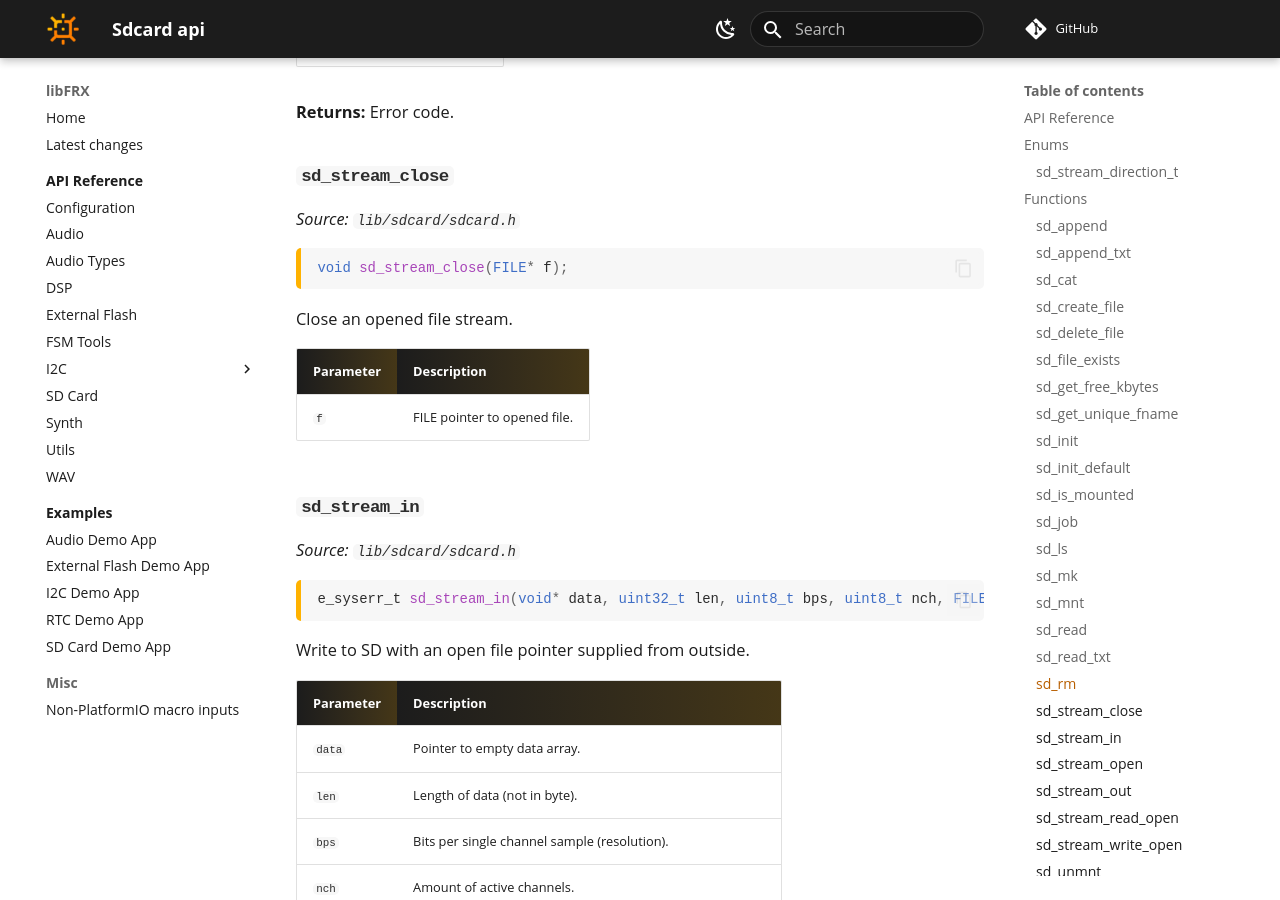
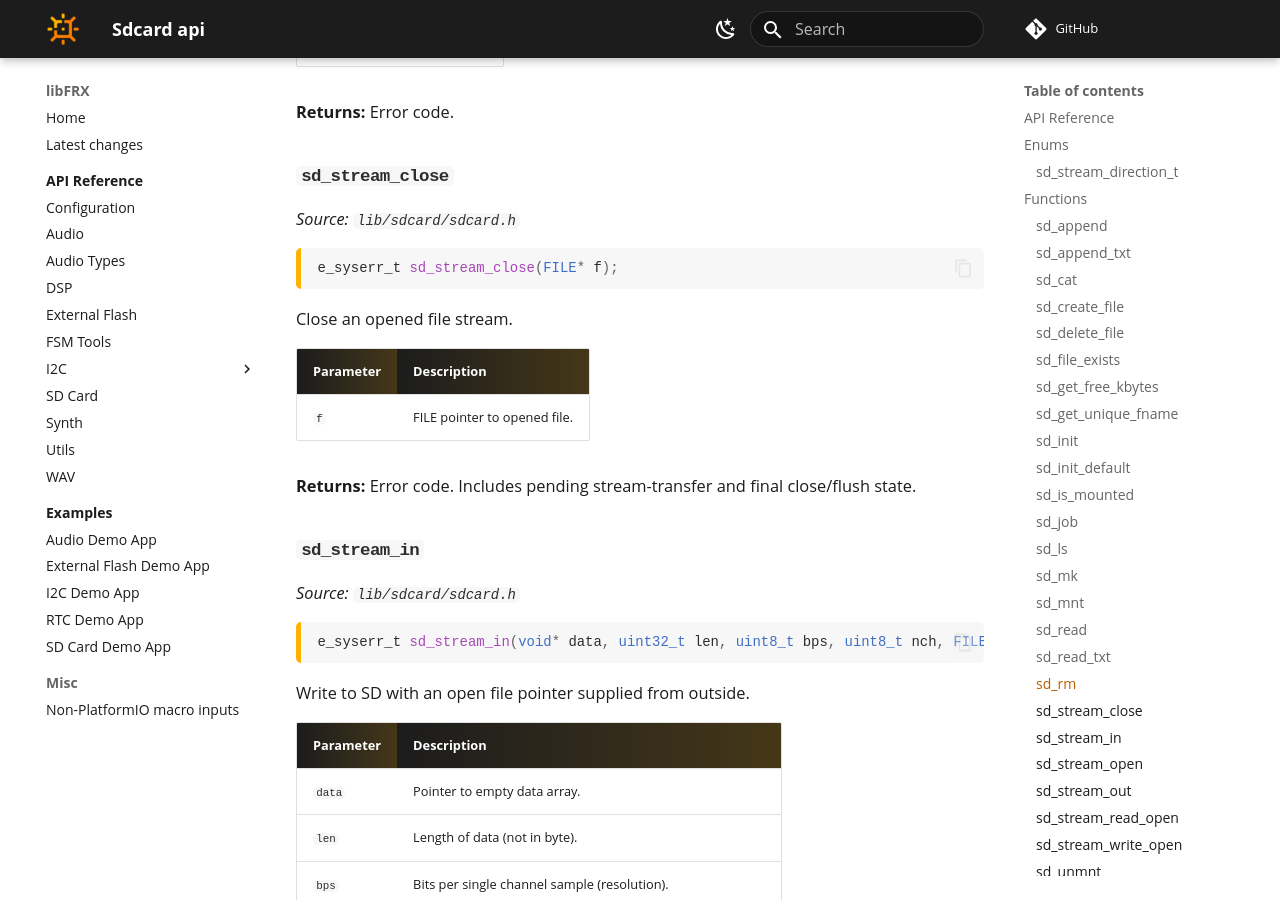
Before and after one commit to jesdev-io/libFRX, an MkDocs documentation site: the page built from docs/reference/generated/sdcard_api.md, in a window 1280 px wide and 900 px high, scrolled down 8350 px. Built offline with MkDocs 1.6.1 and Material for MkDocs 9.7.7, drawn with Linux system fonts in a browser that asks for light colours; some web fonts are replaced; comment, search, counter and statistics services are not loaded.

Commit message:
fix: document new error return

````diff
--- a/docs/reference/generated/sdcard_api.md
+++ b/docs/reference/generated/sdcard_api.md
@@ -336,7 +336,7 @@ Remove a file.
 _Source: `lib/sdcard/sdcard.h`_
 
 ```cpp
-void sd_stream_close(FILE* f);
+e_syserr_t sd_stream_close(FILE* f);
 ```
 
 Close an opened file stream.
@@ -344,6 +344,8 @@ Close an opened file stream.
 | Parameter | Description |
 |---|---|
 | `f` | FILE pointer to opened file. |
+
+**Returns:** Error code. Includes pending stream-transfer and final close/flush state.
 
 ### `sd_stream_in`
 
````
